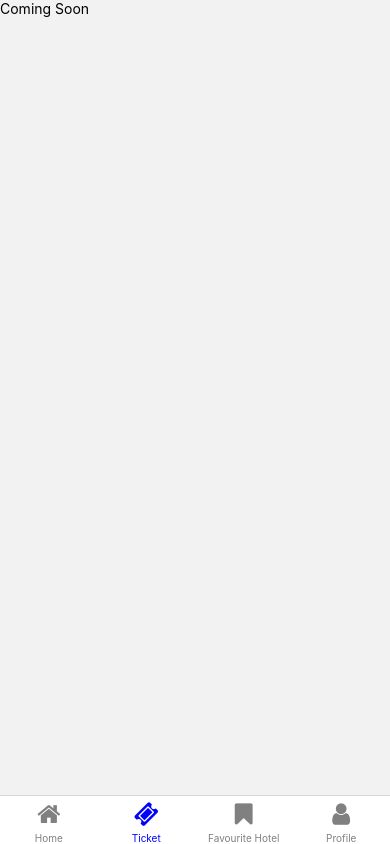
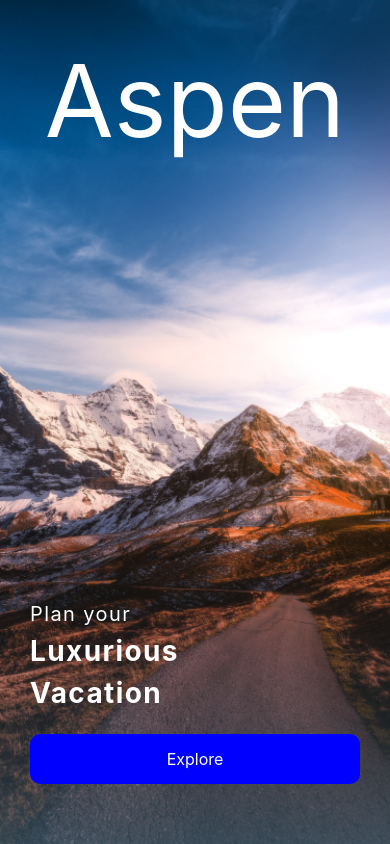
Before and after one commit to Saqibb786/Aspen, a React Native app: screen /Ticket in a window 390 px wide. Built offline with nearby package versions, Linux system fonts and the light colour scheme.

Commit message:
Fixed Navigation

```diff
--- a/src/navigation/RootStackNavigation.js
+++ b/src/navigation/RootStackNavigation.js
@@ -5,14 +5,14 @@
 import Splash from "../screens/splash/Splash";
 import ParticularScreen from "../screens/particularScreen/ParticularScreen";
 import bottomTabNavigator from "../navigation/BottomTabNavigation";
-
+import HomeScreen from "../screens/home/Home";
 
 const Stack = createNativeStackNavigator();
 
 function RootStackNavigation() {
   return (
     <NavigationContainer>
-      <Stack.Navigator initialRouteName="bottomTabNavigator">
+      <Stack.Navigator>
         <Stack.Screen
           name="Splash"
           component={Splash}
@@ -34,6 +34,11 @@
             headerShown: false,
           }}
         />
+        {/* <Stack.Screen
+          name="Home"
+          component={HomeScreen}
+          options={{ headerShown: false }}
+        /> */}
       </Stack.Navigator>
     </NavigationContainer>
   );
--- a/src/screens/dummyScreen/DummyScreen.js
+++ b/src/screens/dummyScreen/DummyScreen.js
@@ -4,13 +4,29 @@
 
 // Dummy Screen
 const DummyScreen = () => (
-  <SafeAreaView>
-    <View style={styles.container}>
-      <Text>Coming Soon</Text>
-    </View>
-  </SafeAreaView>
+  <View style={styles.container}>
+    <SafeAreaView>
+      <View style={styles.innerContainer}>
+        <Text style={styles.title}>Coming Soon...</Text>
+      </View>
+    </SafeAreaView>
+  </View>
 );
 
 export default DummyScreen;
 
-const styles = StyleSheet.create({});
+const styles = StyleSheet.create({
+  container: {
+    flex: 1,
+  },
+  innerContainer: {
+    alignSelf: "center",
+    justifyContent: "center",
+    height: "100%",
+  },
+  title: {
+    fontSize: 32,
+    fontWeight: "bold",
+    letterSpacing: 3,
+  },
+});
--- a/src/screens/splash/Splash.js
+++ b/src/screens/splash/Splash.js
@@ -7,13 +7,12 @@
 import { SafeAreaView } from "react-native-safe-area-context";
 
 const Splash = ({ navigation }) => {
-
   let [fontsLoaded] = useFonts({
     Hiatus: require("../../assets/fonts/Hiatus.ttf"),
   });
 
   const goToHomeScreen = () => {
-    navigation.navigate("Home");
+    navigation.navigate("bottomTabNavigator");
   };
   if (!fontsLoaded) {
     return <AppLoading />;
```
